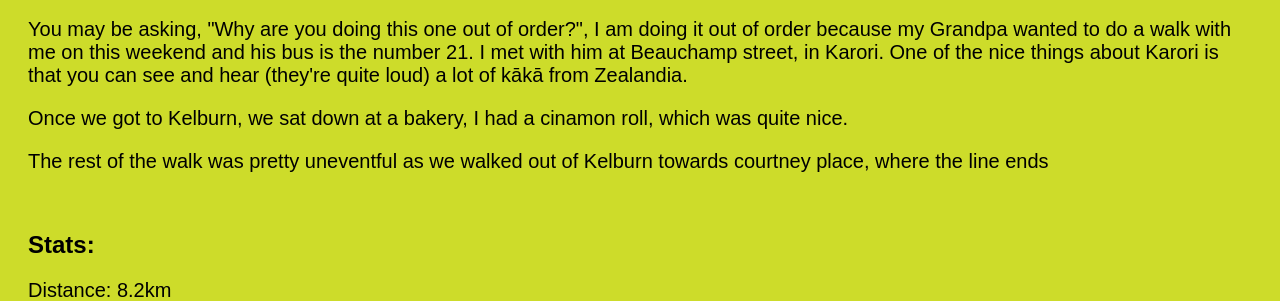
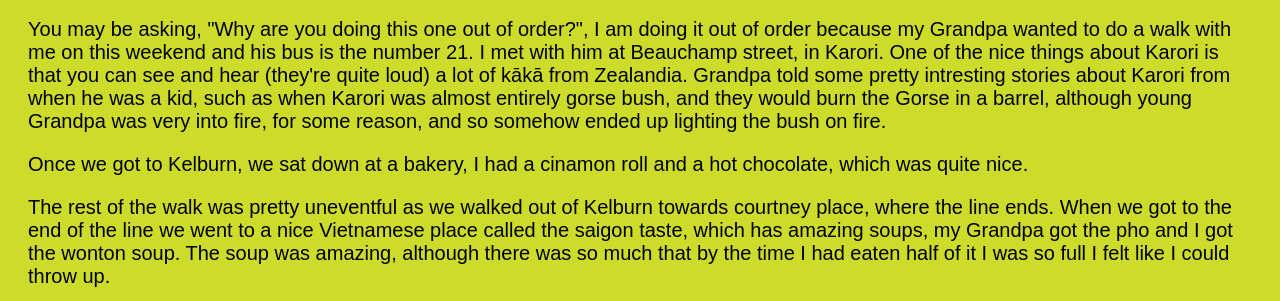
Before and after one commit to sanciston/sanciston.github.io, a plain HTML site: page pages/21.html in a window 1280 px wide. Shown: the part 499-800 px from the top of the page. Drawn offline with Linux system fonts and the light colour scheme.

Commit message:
updates to the 21

```diff
--- a/pages/21.html
+++ b/pages/21.html
@@ -19,10 +19,14 @@
         <h3 style="text-align: center;"><i>17/08/2025</i></h3>
         <p>You may be asking, "Why are you doing this one out of order?", I am doing it out of order because my Grandpa wanted to do a walk with me on
         this weekend and his bus is the number 21. I met with him at Beauchamp street, in Karori. One of the nice things about Karori is that you can see
-        and hear (they're quite loud) a lot of kākā from Zealandia.
+        and hear (they're quite loud) a lot of kākā from Zealandia. Grandpa told some pretty intresting stories about Karori from when he was a kid, such
+        as when Karori was almost entirely gorse bush, and they would burn the Gorse in a barrel, although young Grandpa was very into fire, for some
+        reason, and so somehow ended up lighting the bush on fire.
         </p>
-        <p> Once we got to Kelburn, we sat down at a bakery, I had a cinamon roll, which was quite nice. </p>
-        <p> The rest of the walk was pretty uneventful as we walked out of Kelburn towards courtney place, where the line ends
+        <p> Once we got to Kelburn, we sat down at a bakery, I had a cinamon roll and a hot chocolate, which was quite nice. </p>
+        <p> The rest of the walk was pretty uneventful as we walked out of Kelburn towards courtney place, where the line ends. When we got to the end of
+        the line we went to a nice Vietnamese place called the saigon taste, which has amazing soups, my Grandpa got the pho and I got the wonton soup.
+        The soup was amazing, although there was so much that by the time I had eaten half of it I was so full I felt like I could throw up.
         </p>
         <br>
         <h2>Stats:</h2>
```
